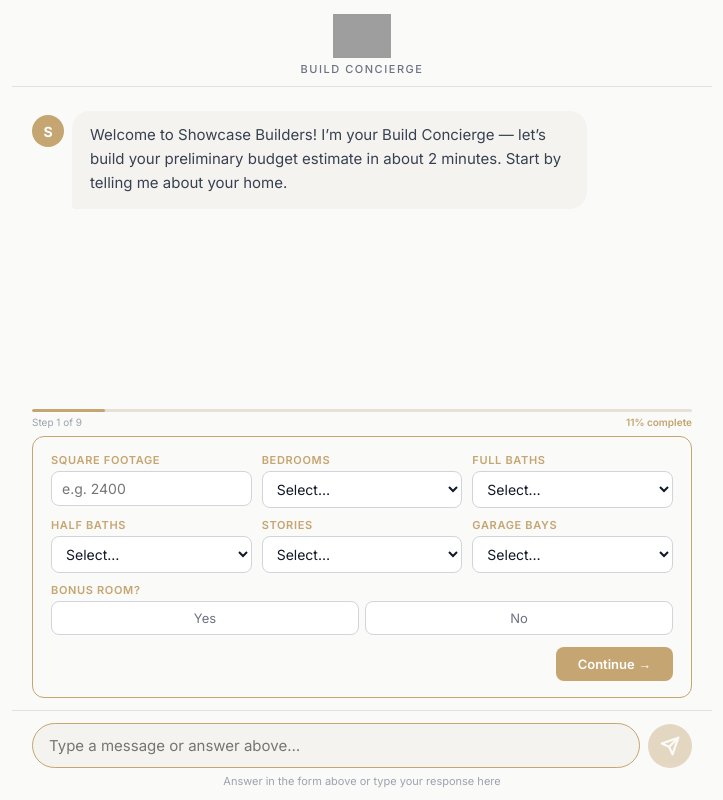
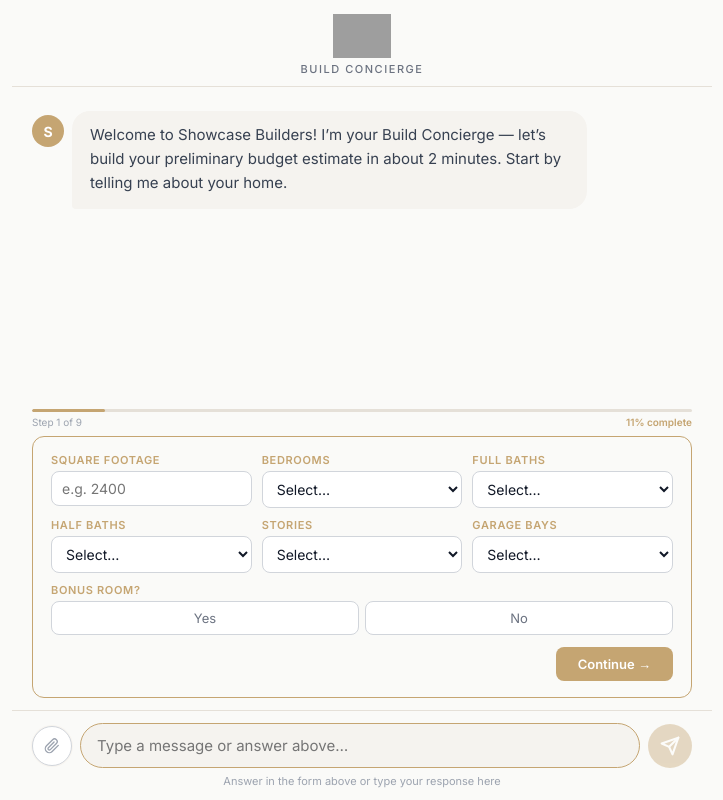
Before and after one commit to Empowerbuilding/showcase-budget-concierge, a React (Vite) app in the folder client/: page / in a window 1280 px wide. Shown: the whole page, without its empty margins (278-1001 px from the left). Built offline with nearby package versions, Linux system fonts and the light colour scheme; grey boxes are pictures that could not be loaded.

Commit message:
feat: animated paperclip upload button in chat input bar, revert step 8 to simple text question

```diff
--- a/client/index.html
+++ b/client/index.html
@@ -3,7 +3,7 @@
   <head>
     <meta charset="UTF-8" />
     <meta name="viewport" content="width=device-width, initial-scale=1.0" />
-    <title>Showcase Builders Budget Concierge</title>
+    <title>Showcase Builders Build Concierge</title>
     <link rel="preconnect" href="https://fonts.googleapis.com" />
     <link rel="preconnect" href="https://fonts.gstatic.com" crossorigin />
     <link
@@ -19,6 +19,10 @@
         color: #111827;
         -webkit-font-smoothing: antialiased;
       }
+      @keyframes pulse-clip {
+        0%, 100% { box-shadow: 0 0 0 0 rgba(197,165,114,0); }
+        50% { box-shadow: 0 0 0 4px rgba(197,165,114,0.25); }
+      }
     </style>
   </head>
   <body>
--- a/client/src/components/ChatWindow.jsx
+++ b/client/src/components/ChatWindow.jsx
@@ -109,6 +109,7 @@ export default function ChatWindow() {
   const messagesEnd            = useRef(null);
   const lastMessageRef         = useRef(null);
   const inputRef               = useRef(null);
+  const fileRef                = useRef(null);
 
   useEffect(() => { startConversation(); }, [startConversation]);
 
@@ -215,6 +216,21 @@ export default function ChatWindow() {
 
           <div style={s.inputArea}>
             <div style={s.inputRow}>
+              {/* Hidden file input */}
+              <input ref={fileRef} type="file" accept="image/*,application/pdf,.doc,.docx" style={{ display: "none" }}
+                onChange={e => { const f = e.target.files?.[0]; if (f) { uploadPlan(f); e.target.value = ""; } }} />
+              {/* Animated paperclip button */}
+              <button
+                onClick={() => fileRef.current?.click()}
+                title="Attach image, floor plan, or document"
+                style={{ width: 40, height: 40, borderRadius: "50%", border: "1.5px solid #D1D5DB", background: "#fff", cursor: "pointer", display: "flex", alignItems: "center", justifyContent: "center", flexShrink: 0, transition: "all 0.2s", animation: "pulse-clip 3s ease-in-out infinite" }}
+                onMouseEnter={e => { e.currentTarget.style.borderColor = "#C5A572"; e.currentTarget.style.background = "#FDF5E8"; }}
+                onMouseLeave={e => { e.currentTarget.style.borderColor = "#D1D5DB"; e.currentTarget.style.background = "#fff"; }}
+              >
+                <svg width="16" height="16" viewBox="0 0 24 24" fill="none" stroke="#9CA3AF" strokeWidth="2" strokeLinecap="round" strokeLinejoin="round">
+                  <path d="M21.44 11.05l-9.19 9.19a6 6 0 0 1-8.49-8.49l9.19-9.19a4 4 0 0 1 5.66 5.66l-9.2 9.19a2 2 0 0 1-2.83-2.83l8.49-8.48"/>
+                </svg>
+              </button>
               <input
                 ref={inputRef}
                 autoFocus
```
Also changed, not shown: 1 other file (tests, documents, lock files or other folders).
